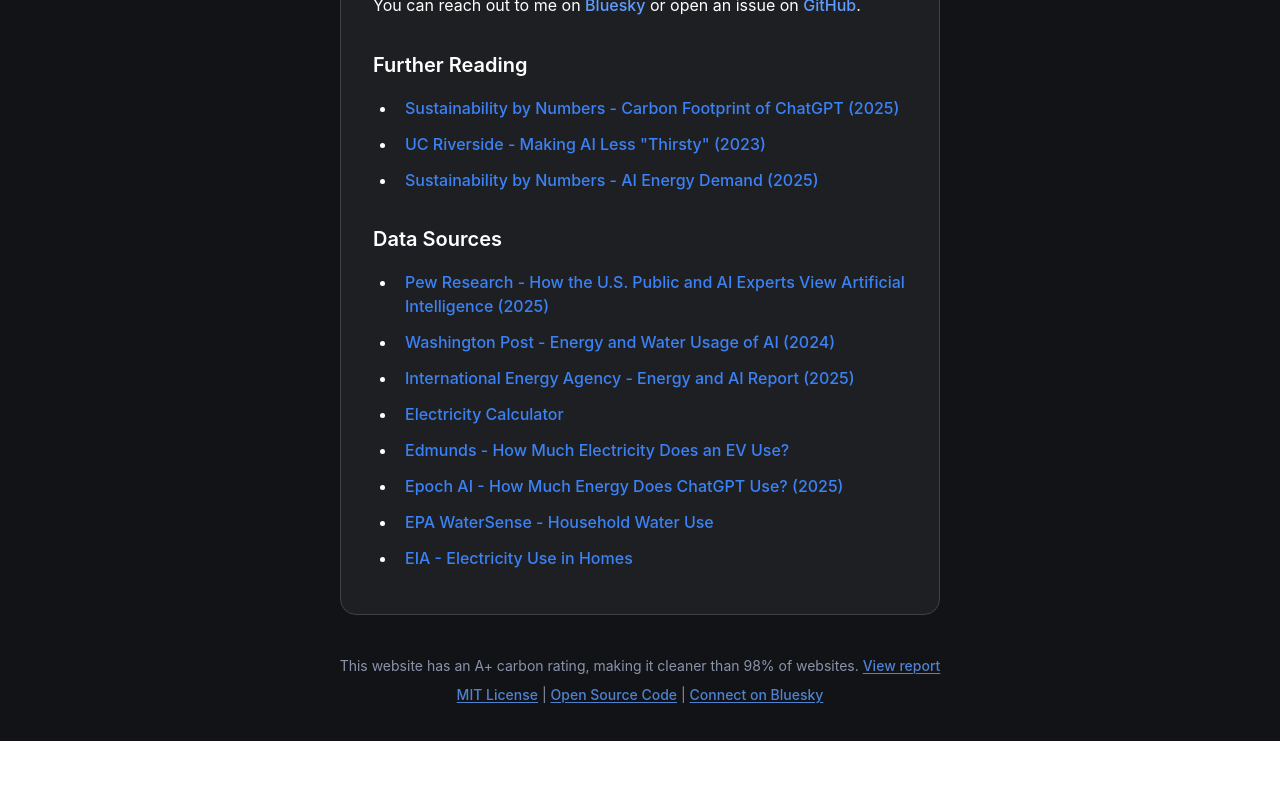
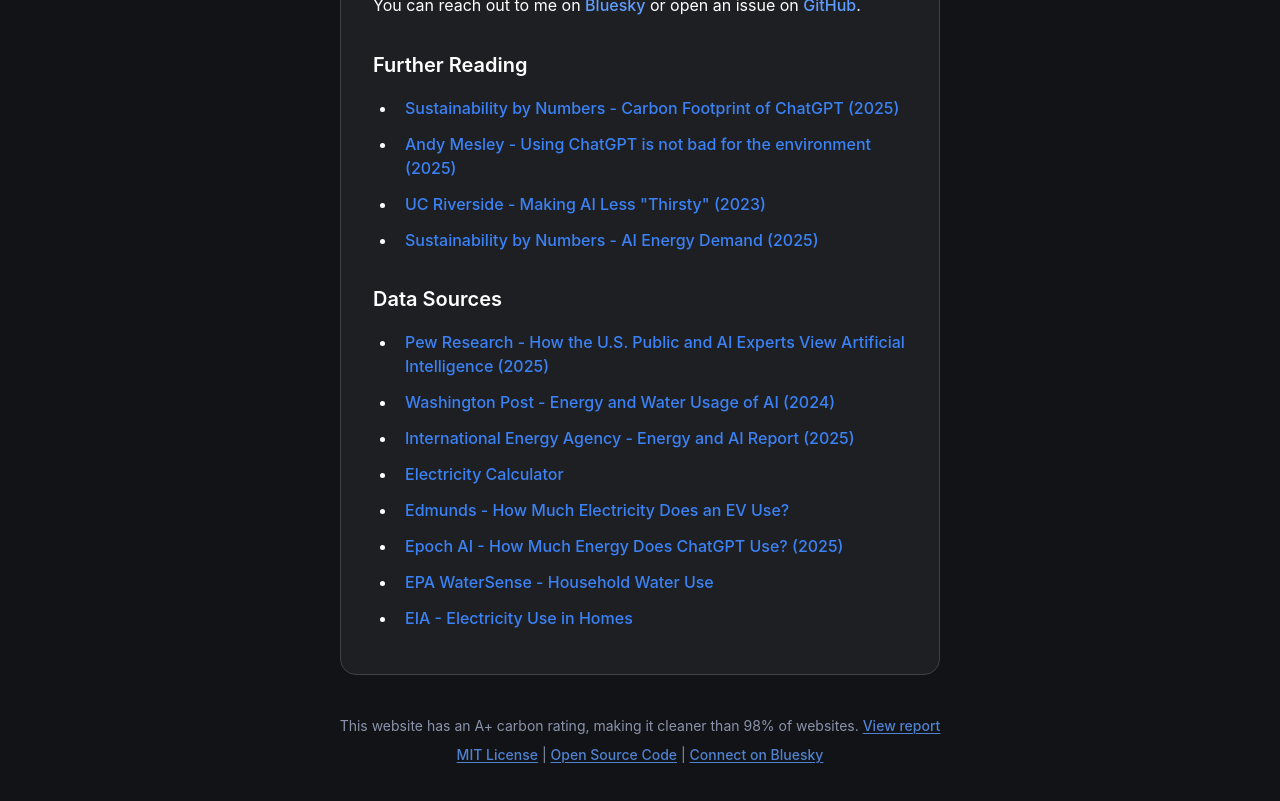
Before and after one commit to dame-is/context-supply, a React (Vite) app: page / in a window 1280 px wide. Shown: the part 1800-2601 px from the top of the page. Before the commit the page ends 2541 px from the top, so only its background shows below. Built offline with nearby package versions, Linux system fonts and the light colour scheme.

Commit message:
source addition

```diff
--- a/src/components/InfoSection.jsx
+++ b/src/components/InfoSection.jsx
@@ -42,6 +42,11 @@
           <li>
             <a href="https://www.sustainabilitybynumbers.com/p/carbon-footprint-chatgpt" target="_blank" rel="noopener noreferrer">
               Sustainability by Numbers - Carbon Footprint of ChatGPT (2025)
+            </a>
+          </li>
+          <li>
+            <a href="https://andymasley.substack.com/p/individual-ai-use-is-not-bad-for" target="_blank" rel="noopener noreferrer">
+              Andy Mesley - Using ChatGPT is not bad for the environment (2025)
             </a>
           </li>
           <li>
```
